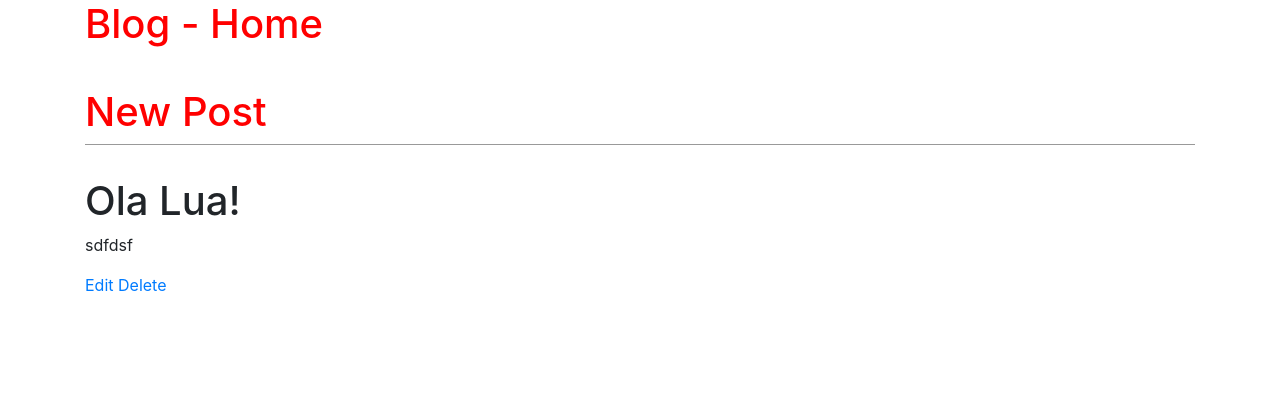
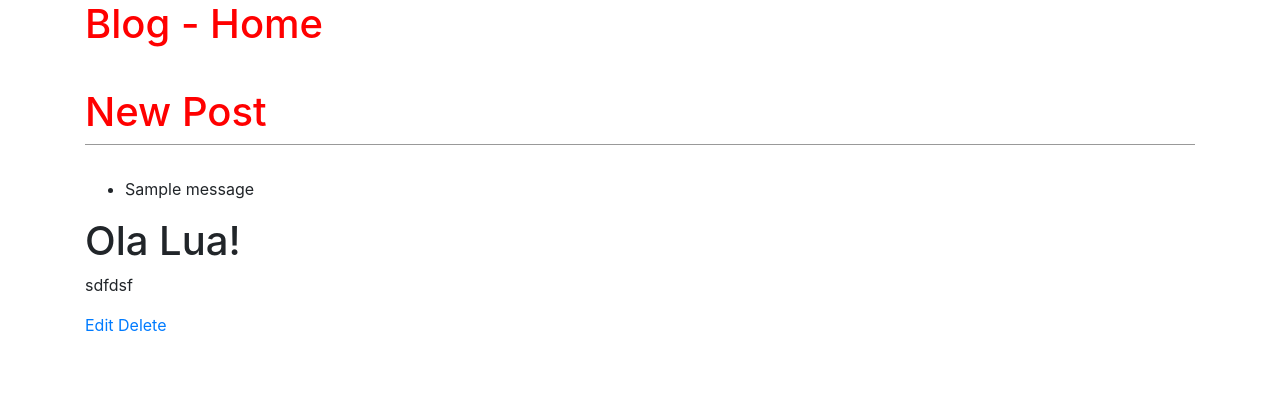
Before and after one commit to masaru1405/django-meu-site, a Django app: a page that uses blog/templates/blog/detail.html in a window 1280 px wide. Shown: the top 405 px of the page. Run offline with Django 4.2, Linux system fonts and the light colour scheme; data comes from the database, SQL or seed files in the repository; both versions use the stored data as it was after the commit; one stand-in notice (Sample message) is shown.

Commit message:
add messages

```diff
--- a/blog/templates/blog/detail.html
+++ b/blog/templates/blog/detail.html
@@ -3,6 +3,17 @@
 {% block title %}Detalhe{% endblock %}
 
 {% block content %}
+   <!--vídeo 3h37m-->
+   <ul>
+      {% for message in messages %}
+         {% if message.tags %}
+            <li>
+               {{message}}
+            </li>
+         {% endif %}
+      {% endfor %}
+   </ul>
+
    <h1>{{post.title}}</h1>
    <p>{{post.content}}</p>
 
--- a/blog/views.py
+++ b/blog/views.py
@@ -2,6 +2,7 @@ from django.shortcuts import render
 from django.views.generic import ListView, DetailView, UpdateView
 from django.views.generic.edit import CreateView, DeleteView
 from django.urls import reverse_lazy
+from django.contrib.messages.views import SuccessMessageMixin
 from .models import Post
 
 class BlogListView(ListView):
@@ -14,19 +15,42 @@ class BlogDetailView(DetailView):
    template_name = 'blog/detail.html'
    context_object_name = 'post'
 
-#2h52m
-class BlogCreateView(CreateView):
+#video 2h52m
+class BlogCreateView(SuccessMessageMixin, CreateView):
    model = Post
    template_name = 'blog/new.html'
    fields = '__all__'
+   success_message = "%(field)s criado com sucesso!"
 
-class BlogUpdateView(UpdateView):
+   #video 3h37
+   def get_success_message(self, cleaned_data):
+      return self.success_message % dict(
+         cleaned_data,
+         field=self.object.title,
+      )
+
+class BlogUpdateView(SuccessMessageMixin, UpdateView):
    model = Post
    template_name = 'blog/edit.html'
    fields = ('title', 'content')
+   success_message = "%(field)s alterado com sucesso!" #field neste caso será o atributo 'title', ver abaixo
 
-class BlogDeleteView(DeleteView):
+   def get_success_message(self, cleaned_data):
+      return self.success_message % dict(
+         cleaned_data,
+         field=self.object.title,
+      )
+
+class BlogDeleteView(SuccessMessageMixin, DeleteView):
    model = Post
    template_name = 'blog/delete.html'
    context_object_name = 'post'
    success_url = reverse_lazy('blog.home')
+   success_message = "%(field)s deletado com sucesso!"
+
+   #video 3h37
+   def get_success_message(self, cleaned_data):
+      return self.success_message % dict(
+         cleaned_data,
+         field=self.object.title,
+      )
```
Also changed, not shown: blog/templates/blog/home.html (+11 -0 lines), db.sqlite3.
